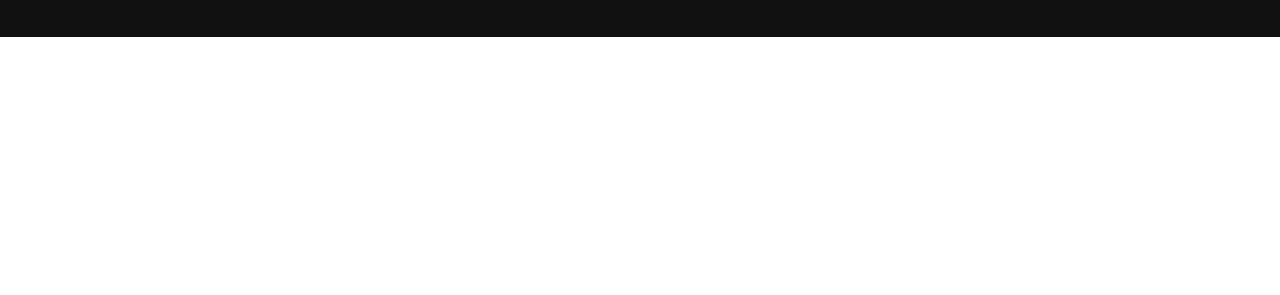
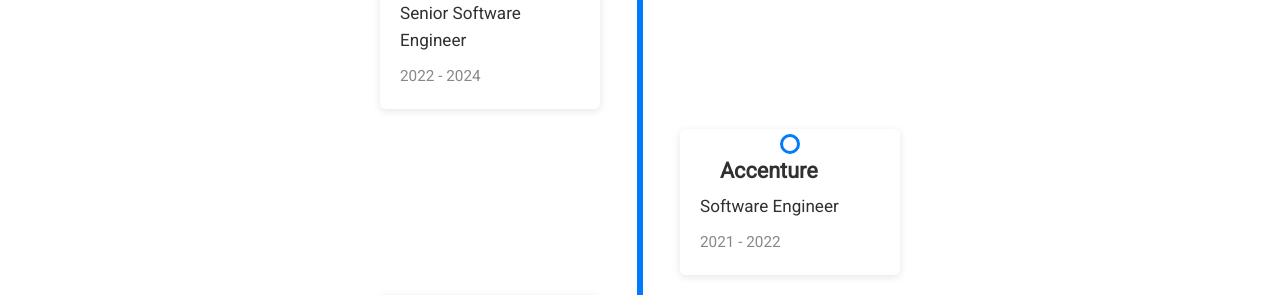
Before and after one commit to selisanaalvin/i.am.alvin, a plain HTML site: page index.html in a window 1280 px wide. Shown: the part 3114-3409 px from the top of the page. Before the commit the page ends 3151 px from the top, so only its background shows below. Drawn offline with nearby package versions, Linux system fonts and the light colour scheme.

Commit message:
add timeline

```diff
--- a/css/styles.css
+++ b/css/styles.css
@@ -571,3 +571,106 @@ header {
     margin: auto; /* Center the icon vertically and horizontally */
     line-height: 50px; /* Match the button height for vertical centering */
 }
+
+/* timeline */
+.timeline {
+    position: relative;
+    max-width: 600px;
+    margin: 0 auto;
+    padding: 20px 0;
+}
+
+.timeline::after {
+    content: '';
+    position: absolute;
+    width: 6px;
+    background-color: #007bff; /* Blue color */
+    top: 0;
+    bottom: 0;
+    left: 50%;
+    transform: translateX(-50%);
+}
+
+.timeline-item {
+    padding: 10px 40px;
+    position: relative;
+    background-color: inherit;
+    width: 50%;
+}
+
+.timeline-item::after {
+    content: '';
+    position: absolute;
+    width: 20px;
+    height: 20px;
+    background-color: white;
+    border: 3px solid #007bff; /* Blue color */
+    top: 15px;
+    left: 50%;
+    transform: translateX(-50%);
+    border-radius: 50%;
+    z-index: 1;
+}
+
+.timeline-item:nth-child(odd) {
+    left: 0;
+}
+
+.timeline-item:nth-child(even) {
+    left: 50%;
+}
+
+.timeline-item .timeline-content {
+    padding: 20px;
+    background-color: white;
+    position: relative;
+    border-radius: 6px;
+    box-shadow: 0 2px 8px rgba(0, 0, 0, 0.1);
+}
+
+.timeline-item .timeline-content h2 {
+    font-size: 1.2em;
+    margin: 10px 0 10px 20px; /* Add space between the dot and h2 */
+}
+
+.timeline-item .timeline-content p {
+    font-size: 0.95em;
+    margin: 0 0 10px;
+}
+
+.timeline-item .timeline-content .date {
+    font-size: 0.85em;
+    color: #888;
+    display: block;
+    margin-top: 10px;
+}
+
+@media (max-width: 768px) {
+    .timeline::after {
+        left: 20px;
+    }
+
+    .timeline-item {
+        width: 100%;
+        padding-left: 40px;
+        padding-right: 25px;
+    }
+
+    .timeline-item:nth-child(odd),
+    .timeline-item:nth-child(even) {
+        left: 0;
+    }
+
+    .timeline-item::after {
+        left: 20px;
+        transform: translateX(0);
+    }
+
+    .timeline-item .timeline-content {
+        padding: 15px;
+    }
+
+    .timeline-item .timeline-content h2 {
+        margin-left: 40px; /* Adjust space for mobile view */
+    }
+}
--- a/index.html
+++ b/index.html
@@ -50,15 +50,15 @@
             <!-- <img id="servimg" class="__serviceimg" v-show="isshow" :src="serviceimg"/> -->
             <h2 id="sectiontitle" @mouseover="clickServices" class="section__title section__title--services"><strong>What are my areas of specialization ?</strong></h2>
             <div class="services">
-                    <div class="service" style="z-index:3">
+                    <div id="service" class="service" style="z-index:3">
                             <h3 style="z-index:3; background-color: var(--clr-accent); color: var(--clr-dark);"><strong>Frontend Development</strong></h3>
                             <p style="z-index:3;">I specialize in the comprehensive development, creation, and maintenance of websites. My expertise spans various facets of web technology, including web design, publishing, programming, and database management. Leveraging a robust skill set, I proficiently utilize VanillaJs, React, CSS3, HTML5, Sass, etc. to deliver responsive and engaging user interfaces.</p>
                     </div> <!--class=service-->
-                    <div class="service" style="z-index:3">
+                    <div id="service"  class="service" style="z-index:3">
                         <h3 style="z-index:3; background-color: var(--clr-accent); color: var(--clr-dark);"><strong>Backend Development</strong></h3>
                         <p style="z-index:3;">As a backend developer, I specialize in designing and implementing Application Programming Interfaces (APIs) that facilitate seamless integration with third-party platforms. My expertise lies in leveraging PHP and Node.js with Socket.io to architect robust and scalable APIs. This enables efficient data exchange and interoperability, empowering applications to communicate effectively across diverse environments.</p>
                     </div> <!--class=service-->
-                    <div class="service" style="z-index:3">
+                    <div id="service" class="service" style="z-index:3">
                         <h3 style="z-index:3; background-color: var(--clr-accent); color: var(--clr-dark);"><strong>Database Development</strong></h3>
                         <p style="z-index:3;">As a database developer, I specialize in architecting and optimizing databases to support robust and scalable applications. My expertise spans the design, implementation, and maintenance of database systems that underpin critical business operations. Utilizing advanced SQL and NoSQL technologies, I ensure efficient data storage, retrieval, and management.
 
@@ -109,6 +109,41 @@
         </section>
         <!-- end of My Work -->
 
+         <!-- My Timeline -->
+        <section class="my-timeline" id="timeline">
+            <div class="timeline">
+                <div class="timeline-item">
+                    <div class="timeline-content">
+                        <h2>Collabera Technologies</h2>
+                        <p>Senior Software Engineer
+                        </p>
+                        <span class="date">2022 - 2024</span>
+                    </div>
+                </div>
+                <div class="timeline-item">
+                    <div class="timeline-content">
+                        <h2>Accenture </h2>
+                        <p>Software Engineer</p>
+                        <span class="date">2021 - 2022</span>
+                    </div>
+                </div>
+                <div class="timeline-item">
+                    <div class="timeline-content">
+                        <h2>W-Tech Solution Inc.</h2>
+                        <p>Frontend Developer</p>
+                        <span class="date">2020 - 2021</span>
+                    </div>
+                </div>
+                <div class="timeline-item">
+                    <div class="timeline-content">
+                        <h2>SolutionBase Corp. </h2>
+                        <p>System Support</p>
+                        <span class="date">2017 – 2019</span>
+                    </div>
+                </div>
+        </section>
+        <!-- end of My Timeline -->
+
         <footer class="footer">
             <a href="mailto: selisanaalvin@gmail.com" class="footer__link">
                 selisanaalvin@gmail.com
--- a/js/index-scripts.js
+++ b/js/index-scripts.js
@@ -65,6 +65,26 @@ position.addEventListener('click', () => {
 })
 
 // SERVICES
+
+document.addEventListener('DOMContentLoaded', function() {
+    const services = document.querySelectorAll('.service');
+
+    const observer = new IntersectionObserver(entries => {
+        entries.forEach(entry => {
+            if (entry.isIntersecting) {
+                    entry.target.classList.add('animate__animated', 'animate__pulse');
+                    observer.unobserve(entry.target); // Stop observing after animation is applied
+            }
+        });
+    }, {
+        threshold: 0.5 // Adjust this value as needed
+    });
+
+    services.forEach(service => {
+        observer.observe(service);
+    });
+});
+
 const sectiontitle = document.getElementById('sectiontitle')
 sectiontitle.addEventListener('mouseover', () => {
     sectiontitle.classList.add('animate__animated', 'animate__swing')
@@ -123,3 +143,23 @@ pageScroller.addEventListener('click', () => {
         behavior: 'smooth'
     });
 });
+
+// TIMELINE
+document.addEventListener('DOMContentLoaded', function() {
+    const items = document.querySelectorAll('.timeline-item');
+
+    const observer = new IntersectionObserver(entries => {
+        entries.forEach(entry => {
+            if (entry.isIntersecting) {
+                entry.target.classList.add('animate__animated', 'animate__jackInTheBox');
+                observer.unobserve(entry.target); // Stop observing after animation is applied
+            }
+        });
+    }, {
+        threshold: 0.5 // Adjust this value as needed
+    });
+
+    items.forEach(item => {
+        observer.observe(item);
+    });
+});
```
